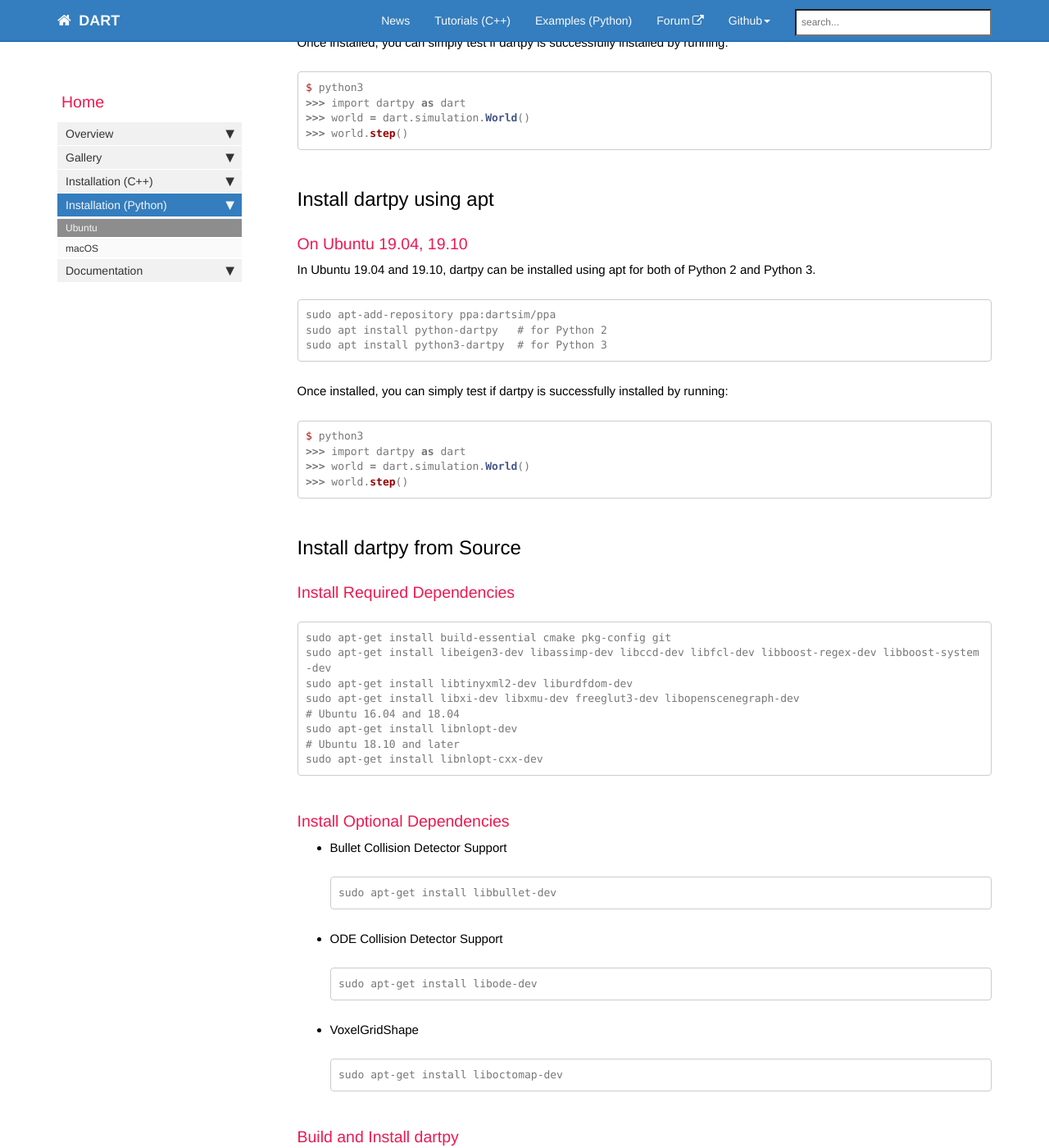
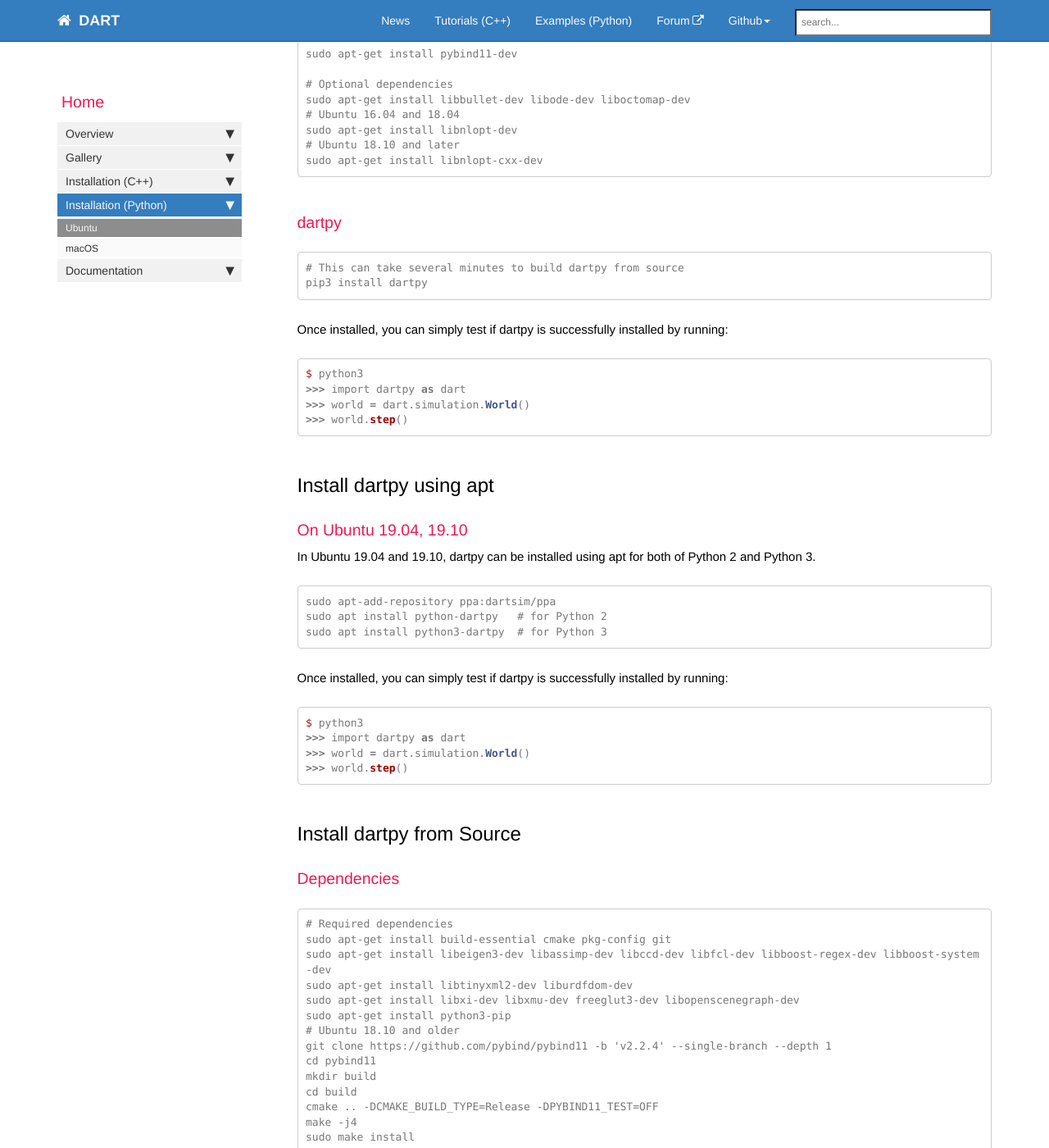
Before and after one commit to dartsim/dartsim.github.io, a Jekyll site: the page built from pages/install_dartpy_on_ubuntu.md, in a window 1280 px wide and 1400 px high, scrolled down 537 px. Shown: the whole window at 82% size. Built offline with Jekyll 4.4.1, drawn with Linux system fonts in a browser that asks for light colours; nearby versions of some CDN libraries; comment, search, counter and statistics services are not loaded; some of the changed text lies outside the part shown.

Commit message:
Update dartpy installation on ubuntu

````diff
--- a/pages/install_dartpy_on_ubuntu.md
+++ b/pages/install_dartpy_on_ubuntu.md
@@ -8,12 +8,25 @@ toc: false
 
 ## Install dartpy using pip3
 
+### Dependencies
+
 ```
 # Required dependencies
 sudo apt-get install build-essential cmake pkg-config git
 sudo apt-get install libeigen3-dev libassimp-dev libccd-dev libfcl-dev libboost-regex-dev libboost-system-dev
 sudo apt-get install libtinyxml2-dev liburdfdom-dev
 sudo apt-get install libxi-dev libxmu-dev freeglut3-dev libopenscenegraph-dev
+sudo apt-get install python3-pip
+# Ubuntu 18.10 and older
+git clone https://github.com/pybind/pybind11 -b 'v2.2.4' --single-branch --depth 1
+cd pybind11
+mkdir build
+cd build
+cmake .. -DCMAKE_BUILD_TYPE=Release -DPYBIND11_TEST=OFF
+make -j4
+sudo make install
+# Ubuntu 19.04 and newer
+sudo apt-get install pybind11-dev
 
 # Optional dependencies
 sudo apt-get install libbullet-dev libode-dev liboctomap-dev
@@ -21,7 +34,11 @@ sudo apt-get install libbullet-dev libode-dev liboctomap-dev
 sudo apt-get install libnlopt-dev
 # Ubuntu 18.10 and later
 sudo apt-get install libnlopt-cxx-dev
+```
 
+### dartpy
+
+```
 # This can take several minutes to build dartpy from source
 pip3 install dartpy
 ```
@@ -58,37 +75,33 @@ $ python3
 
 ## Install dartpy from Source
 
-### Install Required Dependencies
+### Dependencies
 
 ```
+# Required dependencies
 sudo apt-get install build-essential cmake pkg-config git
 sudo apt-get install libeigen3-dev libassimp-dev libccd-dev libfcl-dev libboost-regex-dev libboost-system-dev
 sudo apt-get install libtinyxml2-dev liburdfdom-dev
 sudo apt-get install libxi-dev libxmu-dev freeglut3-dev libopenscenegraph-dev
+sudo apt-get install python3-pip
+# Ubuntu 18.10 and older
+git clone https://github.com/pybind/pybind11 -b 'v2.2.4' --single-branch --depth 1
+cd pybind11
+mkdir build
+cd build
+cmake .. -DCMAKE_BUILD_TYPE=Release -DPYBIND11_TEST=OFF
+make -j4
+sudo make install
+# Ubuntu 19.04 and newer
+sudo apt-get install pybind11-dev
+
+# Optional dependencies
+sudo apt-get install libbullet-dev libode-dev liboctomap-dev
 # Ubuntu 16.04 and 18.04
 sudo apt-get install libnlopt-dev
 # Ubuntu 18.10 and later
 sudo apt-get install libnlopt-cxx-dev
 ```
-
-### Install Optional Dependencies
-
-* Bullet Collision Detector Support
-
-  ```
-  sudo apt-get install libbullet-dev
-  ```
-
-* ODE Collision Detector Support
-
-  ```
-  sudo apt-get install libode-dev
-  ```
-
-* VoxelGridShape
-  ```
-  sudo apt-get install liboctomap-dev
-  ```
 
 ### Build and Install dartpy
 
````
